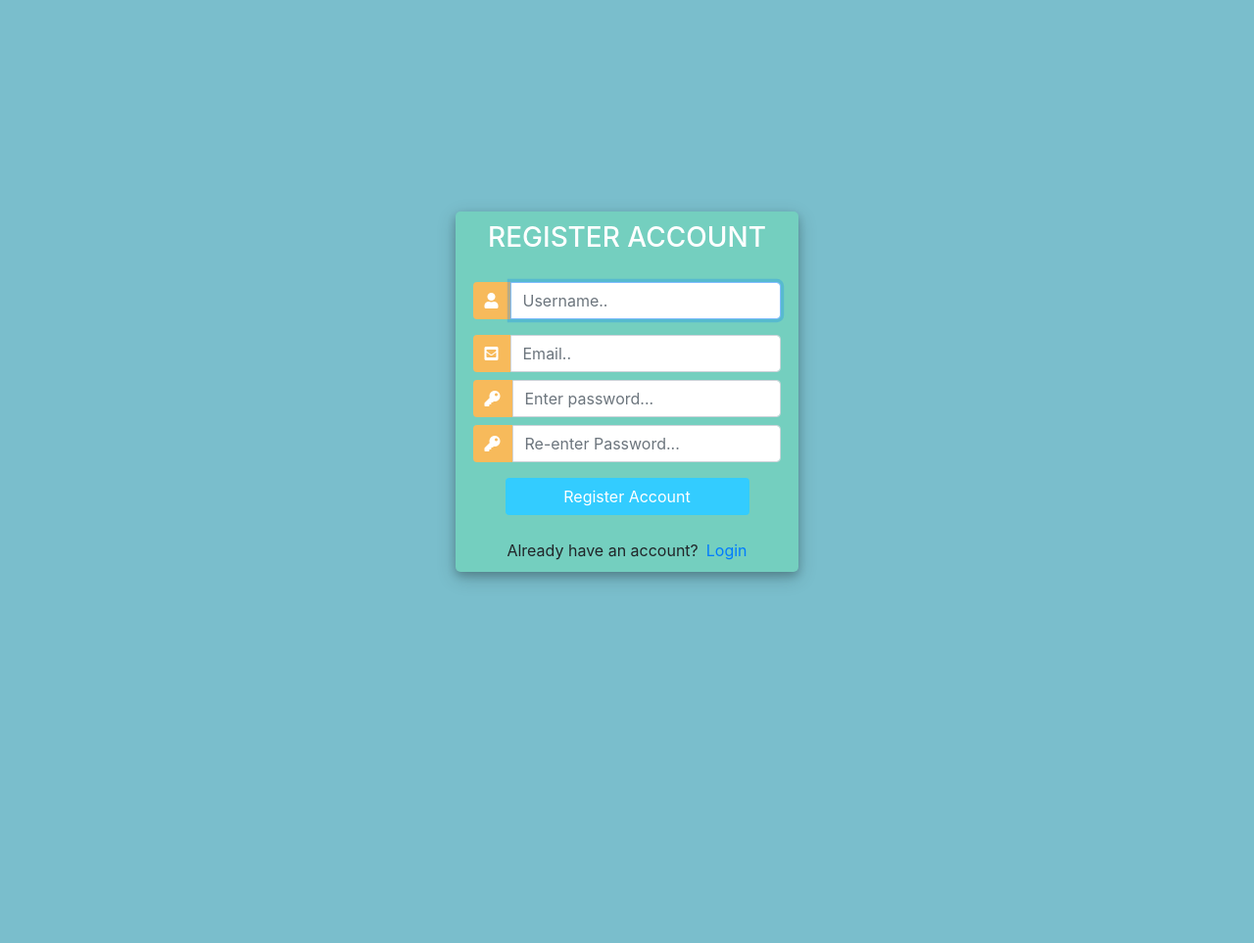
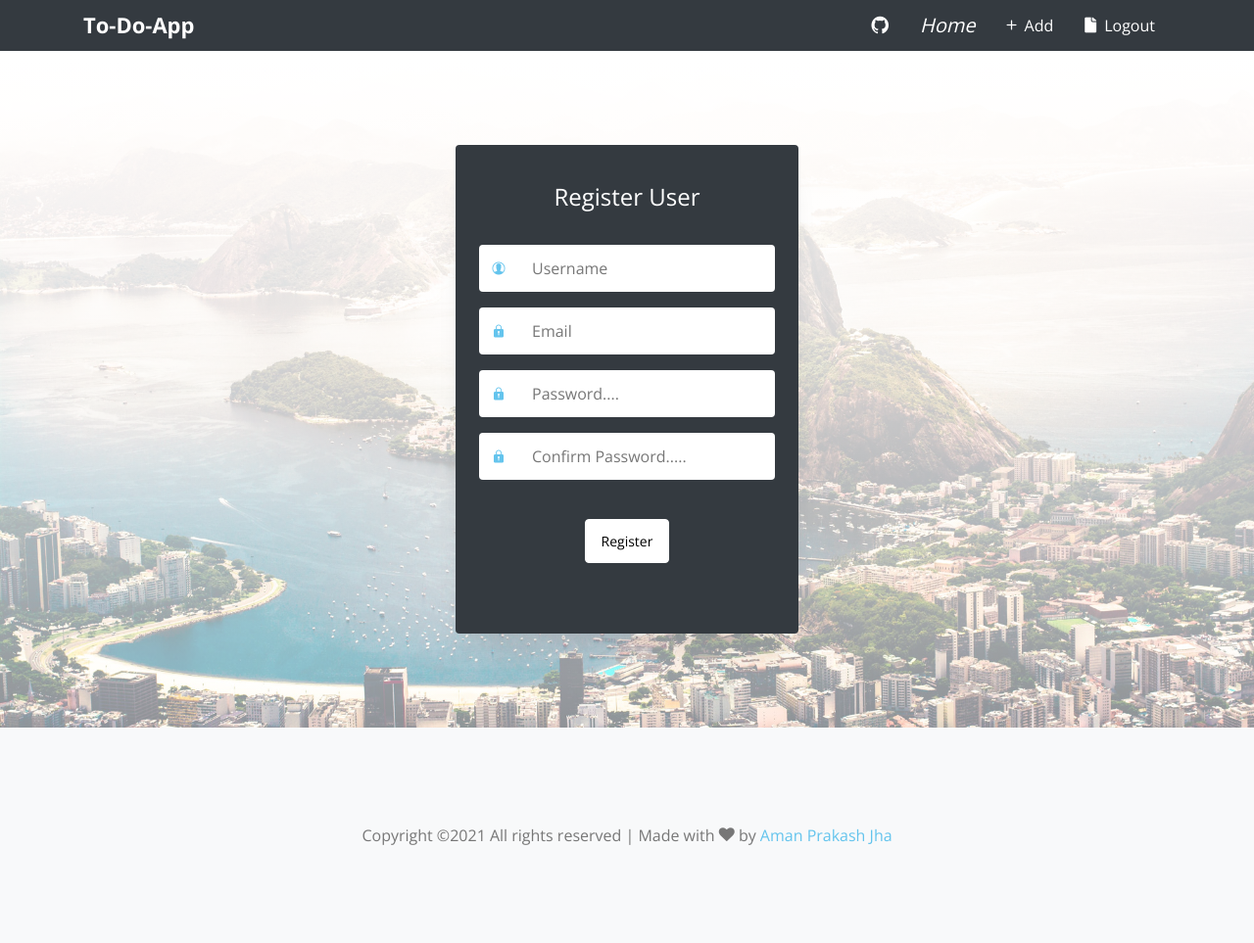
Before and after one commit to amanjha8100/ToDoAppDjango, a Django app: page /register/ in a window 1280 px wide. Shown: the whole page at 98% size. Before the commit the page ends 596 px from the top, so only its background shows below. Run offline with Django 3.2, Linux system fonts and the light colour scheme; some libraries are stand-ins or nearby versions; some web fonts are replaced.

Commit message:
login/register ui

```diff
--- a/task/forms.py
+++ b/task/forms.py
@@ -9,6 +9,13 @@ class CreateUserForm(UserCreationForm):
         model = User
         fields = ['username','email','password1','password2']
 
+    def __init__(self, *args, **kwargs):
+        super(CreateUserForm,self).__init__(*args, **kwargs)
+        self.fields['username'].widget = forms.TextInput(attrs={'type':'text', 'placeholder':'Username', 'id':'username', 'name':'username', 'class' : 'form-control'})
+        self.fields['email'].widget = forms.EmailInput(attrs={'type':'email','placeholder':'Email','id':'email','name':'email','class':'form-control'})
+        self.fields['password1'].widget = forms.PasswordInput(attrs={'type':'password', 'placeholder':'Password....', 'id':'password1', 'name':'password1', 'class' : 'form-control'})
+        self.fields['password2'].widget = forms.PasswordInput(attrs={'type':'password', 'placeholder':'Confirm Password.....', 'id':'password2', 'name':'password2', 'class' : 'form-control'})
+
 
 class AddForm(forms.Form):
     title = forms.CharField(max_length=120)
--- a/task/templates/task/register.html
+++ b/task/templates/task/register.html
@@ -1,159 +1,100 @@
+{% extends 'main.html' %}
 
-<!DOCTYPE html>
-<html>
+{% block title %}Register{% endblock %}
+{% block css %}
+{% load static %}
+{% endblock %}
+{% block content %}
 
-<head>
-	<title>Login</title>
-	<link rel="stylesheet" href="https://stackpath.bootstrapcdn.com/bootstrap/4.1.3/css/bootstrap.min.css" integrity="sha384-MCw98/SFnGE8fJT3GXwEOngsV7Zt27NXFoaoApmYm81iuXoPkFOJwJ8ERdknLPMO" crossorigin="anonymous">
-	<script src="https://ajax.googleapis.com/ajax/libs/jquery/3.3.1/jquery.min.js"></script>
-	<link rel="stylesheet" href="https://use.fontawesome.com/releases/v5.6.1/css/all.css" integrity="sha384-gfdkjb5BdAXd+lj+gudLWI+BXq4IuLW5IT+brZEZsLFm++aCMlF1V92rMkPaX4PP" crossorigin="anonymous">
-
-	<style>
-		body,
-		html {
-			margin: 0;
-			padding: 0;
-			height: 100%;
-			background: #7abecc !important;
-		}
-		.user_card {
-			width: 350px;
-			margin-top: auto;
-			margin-bottom: auto;
-			background: #74cfbf;
-			position: relative;
-			display: flex;
-			justify-content: center;
-			flex-direction: column;
-			padding: 10px;
-			box-shadow: 0 4px 8px 0 rgba(0, 0, 0, 0.2), 0 6px 20px 0 rgba(0, 0, 0, 0.19);
-			-webkit-box-shadow: 0 4px 8px 0 rgba(0, 0, 0, 0.2), 0 6px 20px 0 rgba(0, 0, 0, 0.19);
-			-moz-box-shadow: 0 4px 8px 0 rgba(0, 0, 0, 0.2), 0 6px 20px 0 rgba(0, 0, 0, 0.19);
-			border-radius: 5px;
-
-		}
-
-		.form_container {
-			margin-top: 20px;
-		}
-
-		#form-title{
-			color: #fff;
-		}
-		.login_btn {
-			width: 100%;
-			background: #33ccff !important;
-			color: white !important;
-		}
-		.login_btn:focus {
-			box-shadow: none !important;
-			outline: 0px !important;
-		}
-		.login_container {
-			padding: 0 2rem;
-		}
-		.input-group-text {
-			background: #f7ba5b !important;
-			color: white !important;
-			border: 0 !important;
-			border-radius: 0.25rem 0 0 0.25rem !important;
-		}
-		.input_user,
-		.input_pass:focus {
-			box-shadow: none !important;
-			outline: 0px !important;
-		}
-
-	</style>
-
-</head>
-<body>
-	<div class="container h-100">
-		<div class="d-flex justify-content-center h-100">
-			<div class="user_card">
-				<div class="d-flex justify-content-center">
-					<h3 id="form-title">REGISTER ACCOUNT</h3>
+<section class="ftco-section ftco-section-2 section-signup page-header img" style="background-image: url(/static/imgs/bg_2.jpg);">
+    <div class="overlay"></div>
+<div class="container">
+  <div class="row justify-content-center">
+    <div class="col-lg-4 col-md-6 mb-4 mb-md-0">
+      <div class="card card-login py-4 bg-dark">
+        <form class="form-login" method="POST">
+            {% csrf_token %}
+          <div class="card-header card-header-primary text-center">
+            <h4 class="card-title">Register User</h4>
+            <!-- <div class="social-line">
+              <a href="#" class="btn-icon d-flex align-items-center justify-content-center">
+                <i class="ion-logo-facebook"></i>
+              </a>
+              <a href="#" class="btn-icon d-flex align-items-center justify-content-center">
+                <i class="ion-logo-twitter"></i>
+              </a>
+              <a href="#" class="btn-icon d-flex align-items-center justify-content-center">
+                <i class="ion-logo-googleplus"></i>
+              </a>
+            </div> -->
           </div>
-				<div class="d-flex justify-content-center form_container">
-
-					<form method="POST" action="">
-                        {% csrf_token %}
+          <div class="card-body px-4 pb-4 pt-2">
             <div class="input-group mb-3">
-							<div class="input-group-append">
-								<span class="input-group-text"><i class="fas fa-user"></i></span>
+              <div class="input-group-prepend">
+                <span class="input-group-text">
+                  <i class="ion-ios-contact"></i>
+                </span>
               </div>
+              <!-- <input type="text" class="form-control" placeholder="Username" name="username"> -->
               {{form.username}}
+            </div>
+            <div class="input-group mb-3">
+              <div class="input-group-prepend">
+                <span class="input-group-text">
+                  <i class="ion-ios-lock"></i>
+                </span>
+              </div>
+              <!-- <input type="password" class="form-control" placeholder="Password..." name="password1"> -->
+              {{form.email}}
+            </div>
+            <div class="input-group mb-3">
+              <div class="input-group-prepend">
+                <span class="input-group-text">
+                  <i class="ion-ios-lock"></i>
+                </span>
+              </div>
+              <!-- <input type="password" class="form-control" placeholder="Password..." name="password1"> -->
+              {{form.password1}}
+            </div>
+            <div class="input-group mb-3">
+                <div class="input-group-prepend">
+                  <span class="input-group-text">
+                    <i class="ion-ios-lock"></i>
+                  </span>
+                </div>
+                <!-- <input type="password" class="form-control" placeholder="Password again...." name="password2"> -->
+                {{form.password2}}
+              </div>
+            <!-- <div class="form-check">
+                      <label class="custom-control fill-checkbox mb-0">
+                          <input type="checkbox" class="fill-control-input">
+                          <span class="fill-control-indicator"></span>
+                          <span class="fill-control-description">I Agree to the terms and conditions.</span>
+                      </label>
+                    </div> -->
+          </div>
+          <div class="footer text-center">
+            <!-- <a href="#" type="submit" class="btn btn-white">Register</a> -->
+            <button type="submit" class="btn btn-white">Register</button>
+          </div>
+          <div class="p-4 text-center">
             {% for err in form.username.errors %}
-							<div class="alert alert-danger" role="alert">
-								{{err}}
-							</div>
+                <div class="text-danger small">{{err}}</div>
+            {% endfor %}
+            {% for err in form.email.errors %}
+                <div class="text-danger small">{{err}}</div>
+            {% endfor %}
+            {% for err in form.password1.errors %}
+            <div class="text-danger small">{{err}}</div>
+            {% endfor %}
+            {% for err in form.password2.errors %}
+            <div class="text-danger small">{{err}}</div>
             {% endfor %}
           </div>
-						<div class="input-group mb-2">
-							<div class="input-group-append">
-								<span class="input-group-text"><i class="fas fa-envelope-square"></i></span>
-							</div>
-							{{form.email}}
-							{% for err in form.email.errors %}
-							<div class="alert alert-danger pt-2" role="alert">
-								{{err}}
-							</div>
-							{% endfor %}
-						</div>
-						<div class="input-group mb-2">
-							<div class="input-group-append">
-								<span class="input-group-text"><i class="fas fa-key"></i></span>
-							</div>
-							{{form.password1}}
-							{% for err in form.password1.errors %}
-							<div class="alert alert-danger" role="alert">
-								{{err}}
-							</div>
-							{% endfor %}
-						</div>
-						<div class="input-group mb-2">
-							<div class="input-group-append">
-								<span class="input-group-text"><i class="fas fa-key"></i></span>
-							</div>
-							{{form.password2}}
-							{% for err in form.password2.errors %}
-							<div class="alert alert-danger" role="alert">
-								{{err}}
-							</div>
-							{% endfor %}
-						</div>
-
-				   		<div class="d-flex justify-content-center mt-3 login_container">
-				 			<input class="btn login_btn" type="submit" value="Register Account">
-				   		</div>
         </form>
-				</div>
-                {{form.errors}}
-				<div class="mt-4">
-					<div class="d-flex justify-content-center links">
-						Already have an account? <a href="{% url 'login' %}" class="ml-2">Login</a>
       </div>
     </div>
   </div>
 </div>
-	</div>
-
-	<script>
-						/* Because i didnt set placeholder values in forms.py they will be set here using vanilla Javascript
-		//We start indexing at one because CSRF_token is considered and input field
-		 */
-
-		//Query All input fields
-		var form_fields = document.getElementsByTagName('input')
-		form_fields[1].placeholder='Username..';
-		form_fields[2].placeholder='Email..';
-		form_fields[3].placeholder='Enter password...';
-		form_fields[4].placeholder='Re-enter Password...';
-
-
-		for (var field in form_fields){
-			form_fields[field].className += ' form-control'
-		}
-	</script>
-</body>
-</html>
+</section>
+{% endblock %}
```
Also changed, not shown: task/templates/task/login.html (+60 -107 lines), task/templates/task/login1.html (added, +123 -0 lines), task/templates/task/register1.html (added, +159 -0 lines), static/imgs/bg_2.jpg (added). Lines whose indentation alone changed are shown as unchanged.
